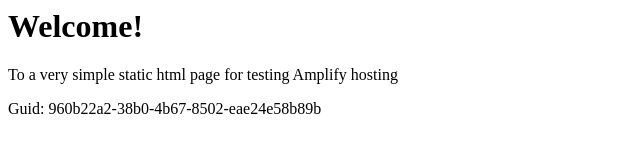
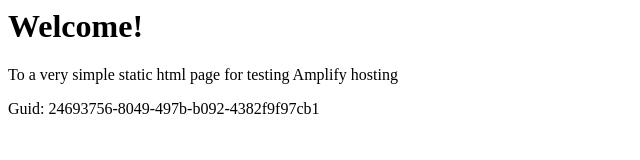
Before and after one commit to aws-aemilia-cdg/Github-PR-Commit-Integration-Test-DoNotTouch-GitHubWebhookPushCanaryTest-v1-prod-eu-west-3, a website: page src/index.html in a window 1280 px wide. Shown: the full height of the page, 0-640 px from the left. Drawn offline with Linux system fonts and the light colour scheme.

Commit message:
commit from integ tests

```diff
--- a/src/index.html
+++ b/src/index.html
@@ -12,6 +12,6 @@
 <body>
     <h1>Welcome!</h1>
     <p>To a very simple static html page for testing Amplify hosting</p>
-    <p>Guid: 960b22a2-38b0-4b67-8502-eae24e58b89b</p></body>
+    <p>Guid: 24693756-8049-497b-b092-4382f9f97cb1</p></body>
 
 </html>
```
